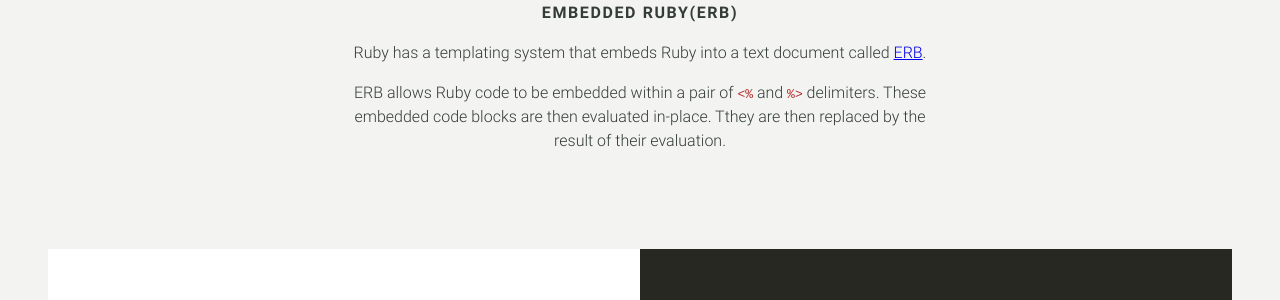
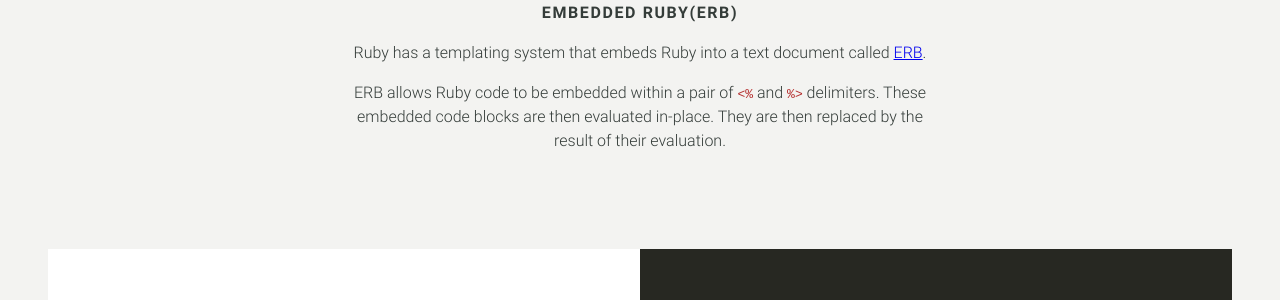
Before and after one commit to bmoreonrails/rails_tutorial, a Jekyll site: the page built from _chapters/chapter_03.md, in a window 1280 px wide and 900 px high, scrolled down 12008 px. Shown: the part 177-477 px from the top of the window. Built offline with Jekyll 4.4.1, drawn with Linux system fonts in a browser that asks for light colours; some of the changed text lies outside the part shown.

Commit message:
Fix typos up to Ch 6

```diff
--- a/_chapters/chapter_03.md
+++ b/_chapters/chapter_03.md
@@ -232,7 +232,7 @@
 
       Clear as mud, right? Don't worry, it'll make more sense later.
 
-  1.  Now that we (kinda) know why we're trying to run the `index` action`, let's add it.
+  1.  Now that we (kinda) know why we're trying to run the `index` action, let's add it.
 
   1.  Before we go on, restart your web server by running `rails server`.
 {% endlist %}
@@ -304,7 +304,7 @@
 
   1.  Create the `BooksController` template directory by running `mkdir app/views/books`.
 
-  1.  Now, create the template for the `BooksController`'s `index` action by running `touch app/views/books/index.html.erb`.`
+  1.  Now, create the template for the `BooksController`'s `index` action by running `touch app/views/books/index.html.erb`.
 
   1.  Restart your web server.
 
@@ -435,7 +435,7 @@
 
 Ruby has a templating system that embeds Ruby into a text document called [ERB](https://en.wikipedia.org/wiki/ERuby).
 
-ERB allows Ruby code to be embedded within a pair of `<%` and `%>` delimiters. These embedded code blocks are then evaluated in-place. Tthey are then replaced by the result of their evaluation.
+ERB allows Ruby code to be embedded within a pair of `<%` and `%>` delimiters. These embedded code blocks are then evaluated in-place. They are then replaced by the result of their evaluation.
 {% endaside %}
 
 {% steps %}
```
Also changed, not shown: other parts of _chapters/chapter_03.md (+3 -3 lines), _chapters/chapter_02.md (+1 -1 lines), _chapters/chapter_04.md (+1 -1 lines), _chapters/chapter_05.md (+2 -2 lines), _chapters/chapter_06.md (+2 -2 lines).
